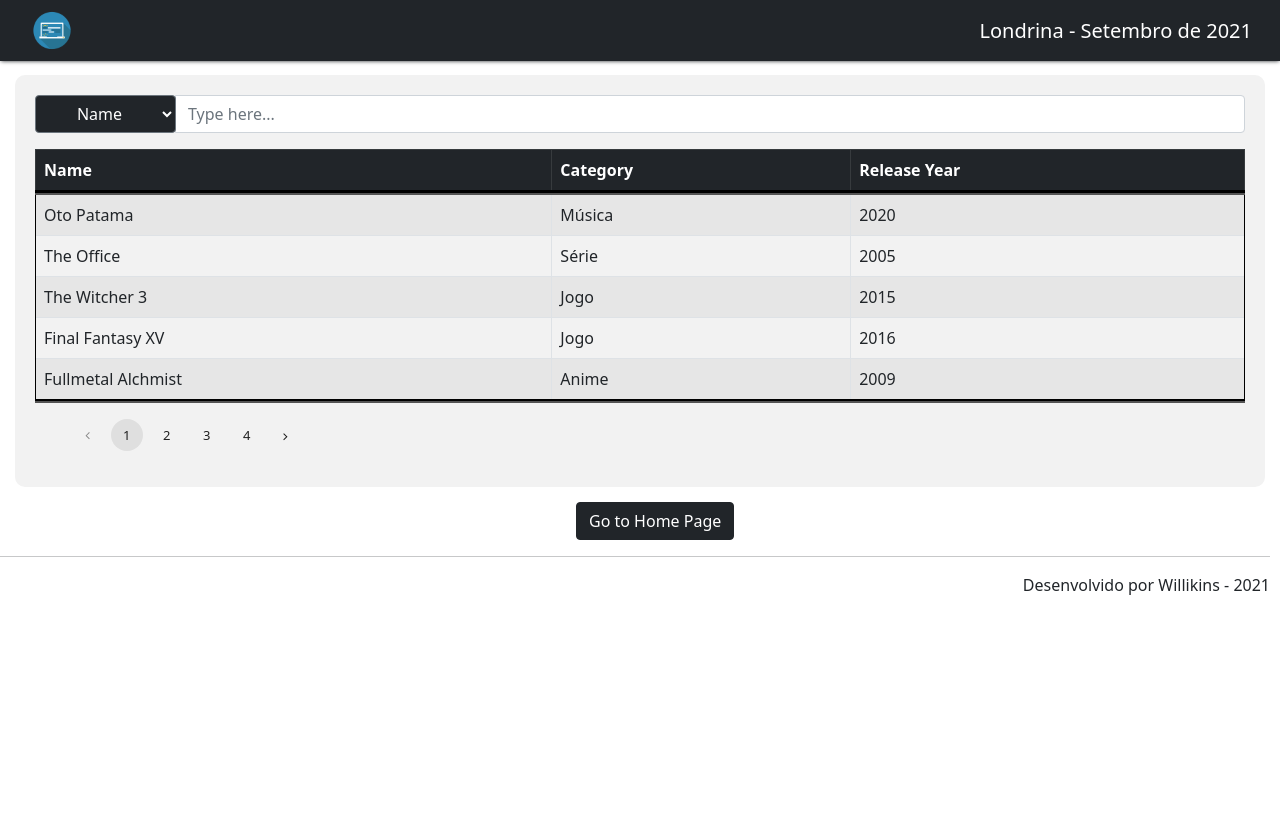
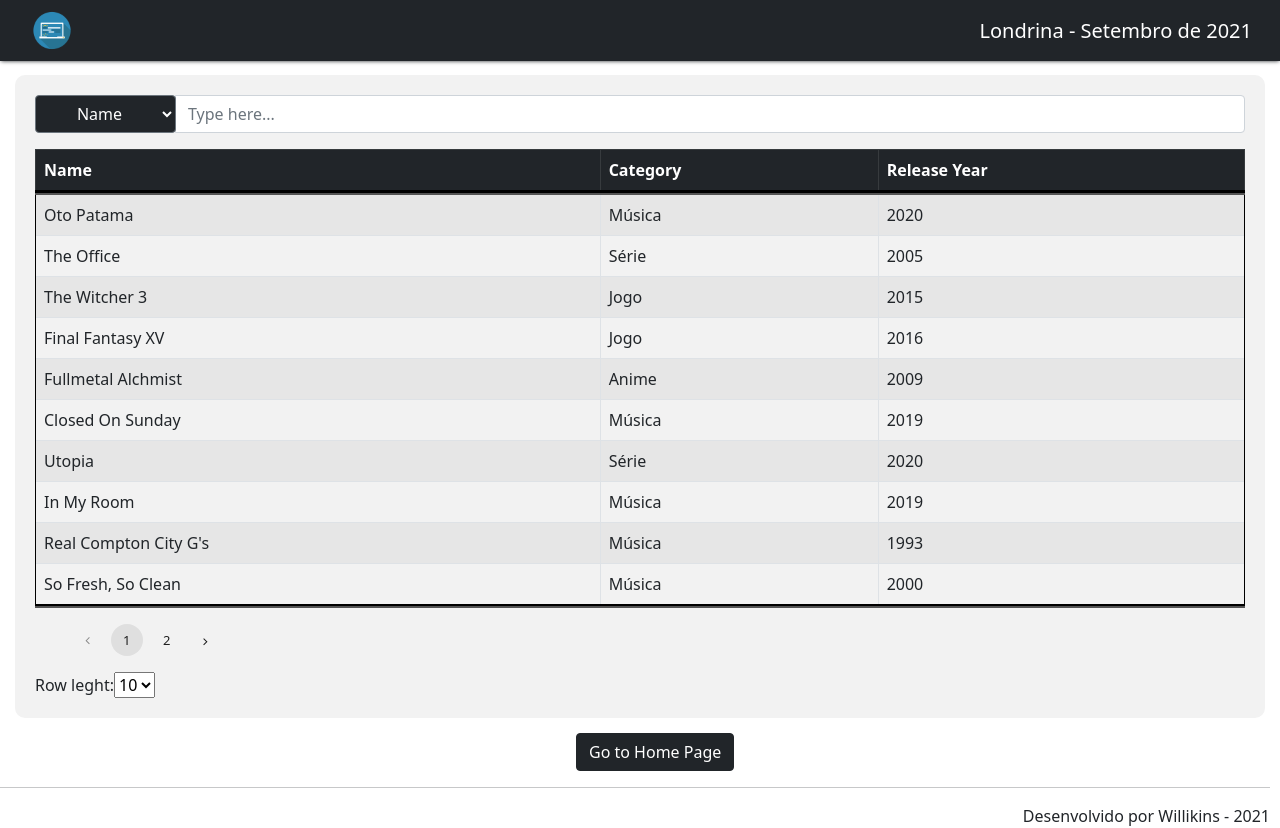
Before and after one commit to WillikinsM/hello-reactApp, a React (Create React App) app: page /table in a window 1280 px wide. Before the commit the page ends 800 px from the top, so only its background shows below. Built offline with nearby package versions, Linux system fonts and the light colour scheme.

Commit message:
implemented and fixed pagination, add custom paginatiom size to the table

```diff
--- a/public/index.html
+++ b/public/index.html
@@ -8,8 +8,7 @@
       name="description"
       content="Web site created using create-react-app"
     />
-    <link rel="apple-touch-icon" href="%PUBLIC_URL%/logo192.png" />
-    <link rel="manifest" href="%PUBLIC_URL%/manifest.json" />
+
     <title>React App</title>
   </head>
   <body>
--- a/src/routes/hello/components/app-card/index.tsx
+++ b/src/routes/hello/components/app-card/index.tsx
@@ -9,8 +9,6 @@ interface Props {
   hre: string;
 }
 function scrollSmooth(el: string) {
-  console.log(el);
-
   let element = document.getElementById(el);
 
   let offset = element!.offsetTop;
@@ -21,7 +19,7 @@ function scrollSmooth(el: string) {
   });
 }
 
-const AppCard = ({ title, description, link, hre , alt}: Props) => {
+const AppCard = ({ title, description, link, hre, alt }: Props) => {
   return (
     <span className="card-post img-effect1" onClick={() => scrollSmooth(hre)}>
       <div className="col">
--- a/src/routes/myData/components/table/index.scss
+++ b/src/routes/myData/components/table/index.scss
@@ -57,9 +57,7 @@ table th {
     .arrow {
       &::before {
         position: relative;
-        /* top: 3pt; Uncomment this to lower the icons as requested in comments*/
         content: "";
-        /* By using an em scale, the arrows will size with the font */
         display: inline-block;
         width: 0.4em;
         height: 0.4em;
--- a/src/routes/myData/components/table/index.tsx
+++ b/src/routes/myData/components/table/index.tsx
@@ -1,7 +1,6 @@
 import "./index.scss";
 import "bootstrap-icons/font/bootstrap-icons.css";
-import { useMemo } from "react";
-import classnames from "classnames";
+
 const tableData = [
   { name: "Oto Patama", category: "Música", releaseYear: 2020 },
   { name: "The Office", category: "Série", releaseYear: 2005 },
@@ -39,140 +38,4 @@ const CreateRows = ({ name, category, releaseYear }: Props) => {
   );
 };
 
-const DOTS = "...";
-
-const range = (start: number, end: number) => {
-  let length = end - start + 1;
-  return Array.from({ length }, (_, idx) => idx + start);
-};
-
-interface PropsPag {
-  totalCount: number;
-  pageSize: number;
-  siblingCount: number;
-  currentPage: number;
-}
-
-const usePagination = ({
-  totalCount,
-  pageSize,
-  siblingCount = 1,
-  currentPage,
-}: PropsPag) => {
-  const paginationRange = useMemo(() => {
-    const totalPageCount = Math.ceil(totalCount / pageSize);
-
-    const totalPageNumbers = siblingCount + 5;
-
-    if (totalPageNumbers >= totalPageCount) {
-      return range(1, totalPageCount);
-    }
-
-    const leftSiblingIndex = Math.max(currentPage - siblingCount, 1);
-    const rightSiblingIndex = Math.min(
-      currentPage + siblingCount,
-      totalPageCount
-    );
-
-    const shouldShowLeftDots = leftSiblingIndex > 2;
-    const shouldShowRightDots = rightSiblingIndex < totalPageCount - 2;
-
-    const firstPageIndex = 1;
-    const lastPageIndex = totalPageCount;
-
-    if (!shouldShowLeftDots && shouldShowRightDots) {
-      let leftItemCount = 3 + 2 * siblingCount;
-      let leftRange = range(1, leftItemCount);
-
-      return [...leftRange, DOTS, totalPageCount];
-    }
-
-    if (shouldShowLeftDots && !shouldShowRightDots) {
-      let rightItemCount = 3 + 2 * siblingCount;
-      let rightRange = range(
-        totalPageCount - rightItemCount + 1,
-        totalPageCount
-      );
-      return [firstPageIndex, DOTS, ...rightRange];
-    }
-
-    if (shouldShowLeftDots && shouldShowRightDots) {
-      let middleRange = range(leftSiblingIndex, rightSiblingIndex);
-      return [firstPageIndex, DOTS, ...middleRange, DOTS, lastPageIndex];
-    }
-  }, [totalCount, pageSize, siblingCount, currentPage]);
-
-  return paginationRange;
-};
-
-const Pagination = (props: any) => {
-  const {
-    onPageChange,
-    totalCount,
-    siblingCount = 1,
-    currentPage,
-    pageSize,
-    className,
-  } = props;
-
-  const paginationRange: (string | number)[] = usePagination({
-    currentPage,
-    totalCount,
-    siblingCount,
-    pageSize,
-  })!;
-
-  if (currentPage === 0 || paginationRange.length < 2) {
-    return null;
-  }
-
-  const onNext = () => {
-    onPageChange(currentPage + 1);
-  };
-
-  const onPrevious = () => {
-    onPageChange(currentPage - 1);
-  };
-
-  let lastPage = paginationRange[paginationRange.length - 1];
-  return (
-    <ul
-      className={classnames("pagination-container", { [className]: className })}
-    >
-      <li
-        className={classnames("pagination-item", {
-          disabled: currentPage === 1,
-        })}
-        onClick={onPrevious}
-      >
-        <div className="arrow left" />
-      </li>
-      {paginationRange.map((pageNumber) => {
-        if (pageNumber === DOTS) {
-          return <li className="pagination-item dots">&#8230;</li>;
-        }
-
-        return (
-          <li
-            className={classnames("pagination-item", {
-              selected: pageNumber === currentPage,
-            })}
-            onClick={() => onPageChange(pageNumber)}
-          >
-            {pageNumber}
-          </li>
-        );
-      })}
-      <li
-        className={classnames("pagination-item", {
-          disabled: currentPage === lastPage,
-        })}
-        onClick={onNext}
-      >
-        <div className="arrow right" />
-      </li>
-    </ul>
-  );
-};
-
-export { CreateRows, tableData, Pagination };
+export { CreateRows, tableData };
--- /dev/null
+++ b/src/routes/myData/components/table/paginator.tsx
@@ -0,0 +1,100 @@
+import { useMemo } from "react";
+import classnames from "classnames";
+
+const range = (start: number, end: number) => {
+  let length = end - start + 1;
+  return Array.from({ length }, (_, idx) => idx + start);
+};
+
+interface PropsPag {
+  totalCount: number;
+  pageSize: number;
+  siblingCount: number;
+}
+
+const usePagination = ({
+  totalCount,
+  pageSize,
+  siblingCount = 1,
+}: PropsPag) => {
+  const paginationRange = useMemo(() => {
+    const totalPageCount = Math.ceil(totalCount / pageSize);
+    const totalPageNumbers = siblingCount + 5;
+    if (totalPageNumbers >= totalPageCount) {
+      return range(1, totalPageCount);
+    }
+  }, [totalCount, pageSize, siblingCount]);
+  return paginationRange;
+};
+
+const Pagination = (props: any) => {
+  const {
+    onPageChange,
+    totalCount,
+    siblingCount = 1,
+    currentPage,
+    pageSize,
+    className,
+  } = props;
+
+  const paginationRange: (string | number)[] = usePagination({
+    totalCount,
+    siblingCount,
+    pageSize,
+  })!;
+
+  if (currentPage === 0 || paginationRange.length < 2) {
+    return null;
+  }
+
+  const onNext = () => {
+    onPageChange(currentPage + 1);
+  };
+
+  const onPrevious = () => {
+    onPageChange(currentPage - 1);
+  };
+
+  let lastPage = paginationRange[paginationRange.length - 1];
+  return (
+    <>
+      <ul
+        className={classnames("pagination-container", {
+          [className]: className,
+        })}
+      >
+        <li
+          className={classnames("pagination-item", {
+            disabled: currentPage === 1,
+          })}
+          onClick={onPrevious}
+        >
+          <div className="arrow left" />
+        </li>
+        {paginationRange.map((pageNumber) => {
+          return (
+            <li
+              key={pageNumber}
+              className={classnames("pagination-item", {
+                selected: pageNumber === currentPage,
+              })}
+              onClick={() => onPageChange(pageNumber)}
+            >
+              {pageNumber}
+            </li>
+          );
+        })}
+        <li
+          className={classnames("pagination-item", {
+            disabled: currentPage === lastPage,
+          })}
+          onClick={onNext}
+        >
+          <div className="arrow right" />
+        </li>
+      </ul>
+    </>
+  );
+};
+
+export default Pagination;
--- a/src/routes/myData/index.tsx
+++ b/src/routes/myData/index.tsx
@@ -1,15 +1,29 @@
 import React, { useState, useMemo } from "react";
 import { Link } from "react-router-dom";
 import FormTable from "./components/forms";
-import { tableData, CreateRows, Pagination } from "./components/table";
+import { tableData, CreateRows } from "./components/table";
+import Pagination from "./components/table/paginator";
 
-let PageSize = 5;
+const PageSize = [
+  {
+    value: 5,
+    label: 5,
+  },
+  {
+    value: 10,
+    label: 10,
+  },
+  {
+    value: 15,
+    label: 15,
+  },
+];
 
 const DataTab = () => {
   const [sortingColumn, setSortingColumn] = useState("");
   const [sortingOrder, setSortingOrder] = useState("");
   const [sortedColumn, setSortedColumn] = useState("");
-
+  const [pageSize, setPagesize] = useState(10);
   // eslint-disable-next-line react-hooks/exhaustive-deps
   let adjustableValue = [...tableData];
 
@@ -25,7 +39,6 @@ const DataTab = () => {
       if (a[sortingColumn] > b[sortingColumn]) {
         return sortingOrder === "asc" ? 1 : -1;
       }
-
       return 0;
     });
   }
@@ -43,10 +56,10 @@ const DataTab = () => {
   const [currentPage, setCurrentPage] = useState(1);
 
   const currentTableData = useMemo(() => {
-    const firstPageIndex = (currentPage - 1) * PageSize;
-    const lastPageIndex = firstPageIndex + PageSize;
+    const firstPageIndex = (currentPage - 1) * pageSize;
+    const lastPageIndex = firstPageIndex + pageSize;
     return adjustableValue.slice(firstPageIndex, lastPageIndex);
-  }, [adjustableValue, currentPage]);
+  }, [adjustableValue, currentPage, pageSize]);
 
   return (
     <>
@@ -128,9 +141,21 @@ const DataTab = () => {
             className="pagination-bar"
             currentPage={currentPage}
             totalCount={adjustableValue.length}
-            pageSize={PageSize}
+            pageSize={pageSize}
             onPageChange={(page: number) => setCurrentPage(page)}
           />
+
+          <label>Row leght:</label>
+          <select
+            value={pageSize}
+            onChange={(e) => setPagesize(parseInt(e.target.value))}
+          >
+            {PageSize.map((item, key) => (
+              <option key={key} value={item.value}>
+                {item.label}
+              </option>
+            ))}
+          </select>
         </div>
       </div>
       <div className="router-button">
--- a/tsconfig.json
+++ b/tsconfig.json
@@ -1,6 +1,6 @@
 {
   "compilerOptions": {
-    "target": "es5",
+    "target": "es6",
     "lib": [
       "dom",
       "dom.iterable",
```
